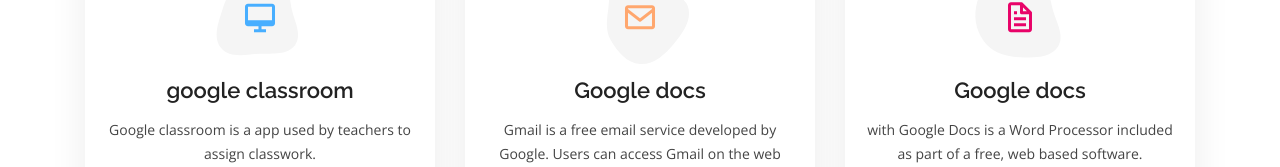
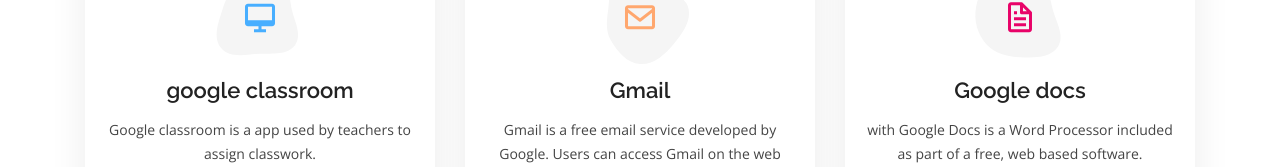
Before and after one commit to jaliyahbaby10/jaliyahbaby10.github.io, a plain HTML site: page services.html in a window 1280 px wide. Shown: the part 339-506 px from the top of the page. Drawn offline with nearby package versions, Linux system fonts and the light colour scheme.

Commit message:
Update services.html

```diff
--- a/services.html
+++ b/services.html
@@ -99,7 +99,7 @@
                 </svg>
                 <i class="bx bx-envelope"></i>
               </div>
-              <h4><a href="">Google docs</a></h4>
+              <h4><a href="">Gmail</a></h4>
               <p>Gmail is a free email service developed by Google. Users can access Gmail on the web and using third-party programs </p>
             </div>
           </div>
```
